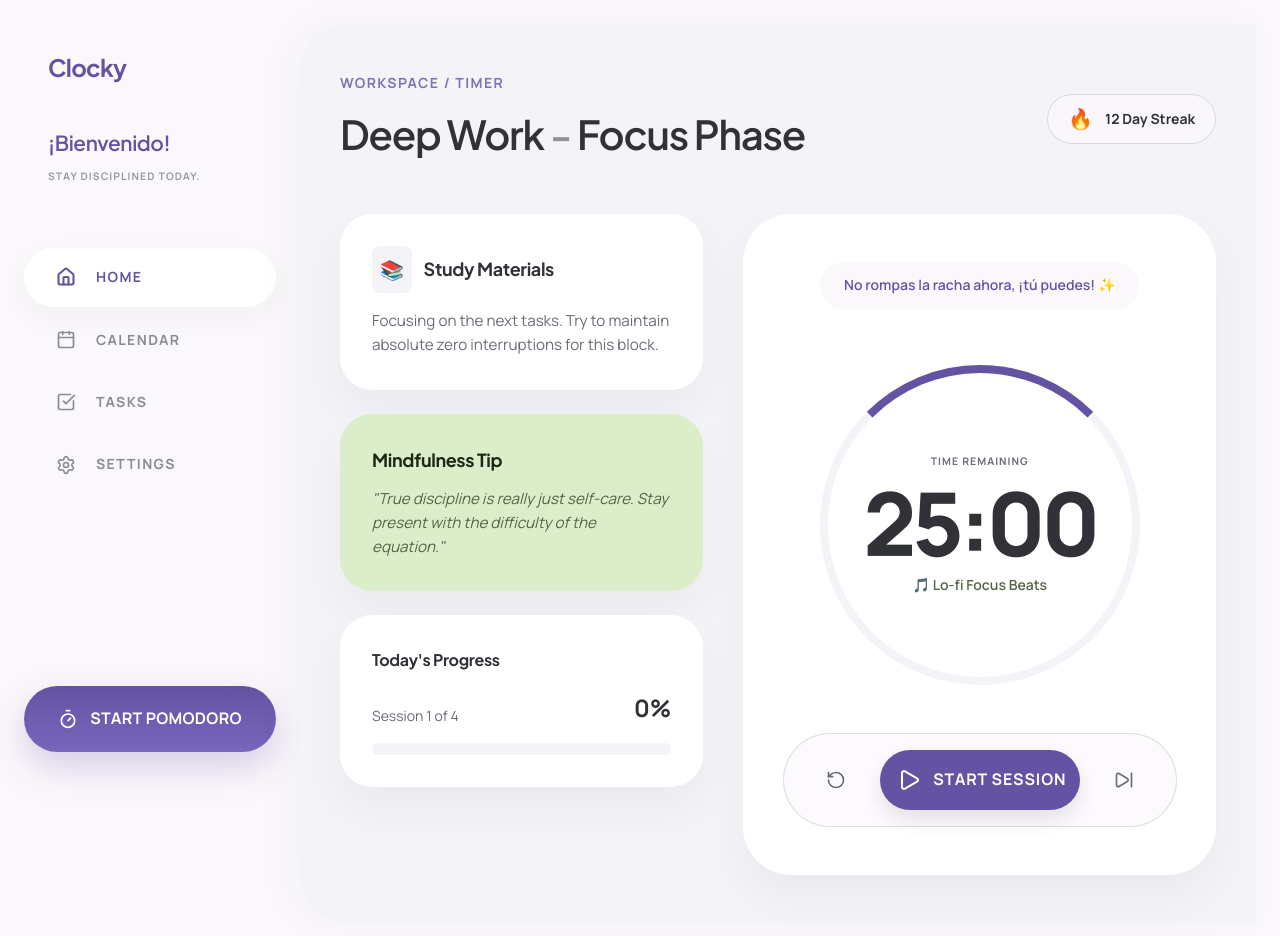
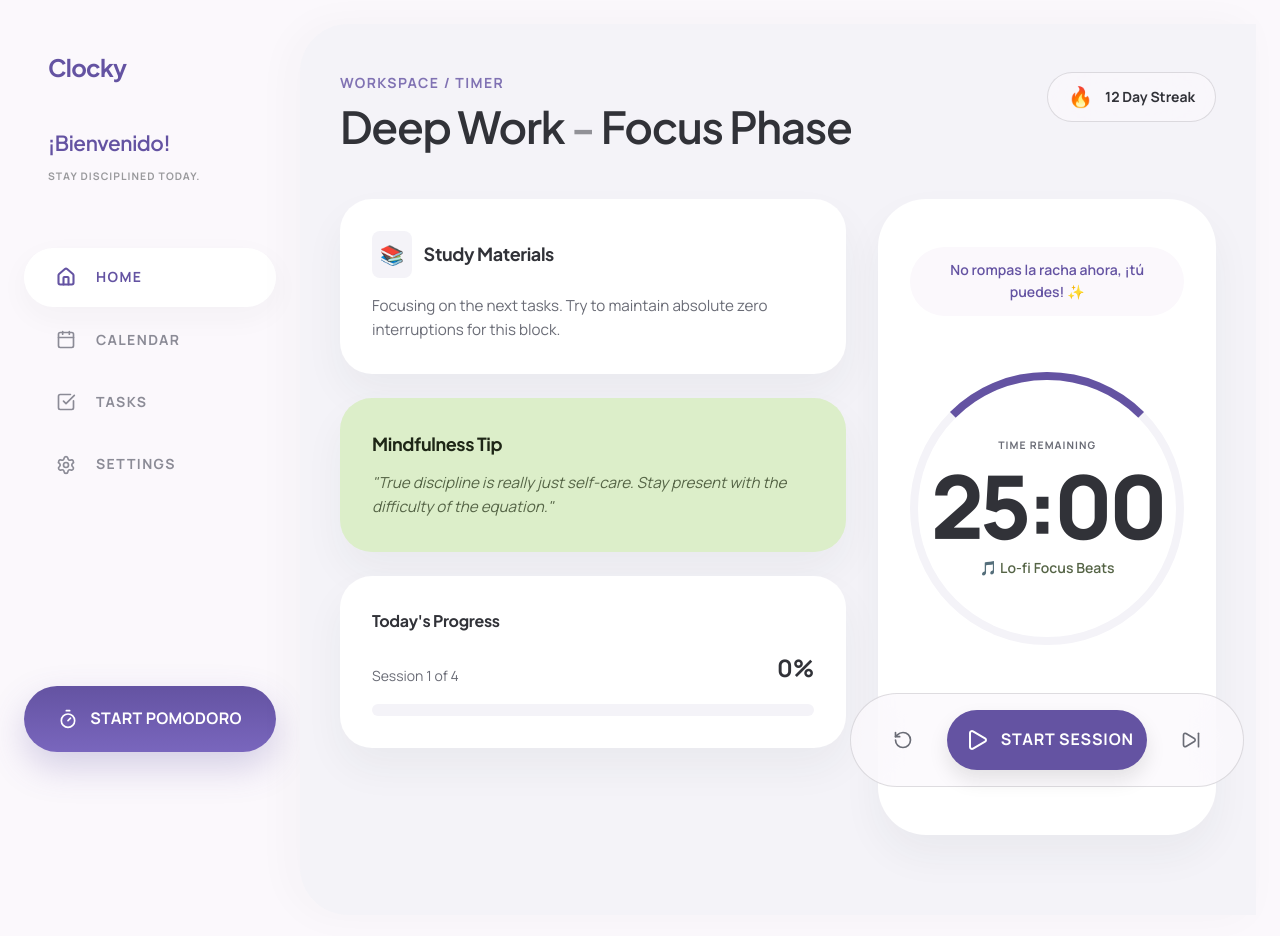
Before and after one commit to andres-pi/ai-pomodoro-planner, a Next.js app: page / in a window 1280 px wide. Shown: the top 936 px of the page. Built offline with nearby package versions, Linux system fonts and the light colour scheme; no server answers.

Commit message:
feat(mobile): responsive structure

```diff
--- a/src/app/globals.css
+++ b/src/app/globals.css
@@ -98,3 +98,112 @@ input[type=number]::-webkit-outer-spin-button {
 input[type=number] {
     -moz-appearance: textfield;
 }
+
+/* ========================================= */
+/* RESPONSIVE DESIGN (Media Queries)         */
+/* ========================================= */
+
+.app-layout {
+  display: flex;
+  min-height: 100vh;
+  background-color: var(--color-background);
+}
+
+.main-content {
+  flex: 1;
+  background-color: var(--color-surface-container-low);
+  border-top-left-radius: var(--radius-xl);
+  border-bottom-left-radius: var(--radius-xl);
+  margin: 1.5rem 1.5rem 1.5rem 0;
+  box-shadow: -10px 0 40px rgba(49, 50, 56, 0.03);
+  overflow-x: hidden;
+  overflow-y: auto;
+  position: relative;
+  padding-bottom: 2rem; /* Buffer bottom space */
+}
+
+.desktop-only { display: flex; }
+.mobile-only { display: none; }
+
+.responsive-grid {
+  display: grid;
+  gap: 2rem;
+  grid-template-columns: minmax(0, 1.5fr) minmax(0, 1fr);
+}
+
+.responsive-grid-equal {
+  display: grid;
+  gap: 2rem;
+  grid-template-columns: 1fr 1fr;
+}
+
+/* MOBILE AND TABLET SCREENS (< 1024px) */
+@media (max-width: 1024px) {
+  .responsive-grid, .responsive-grid-equal {
+      grid-template-columns: 1fr; /* Stack vertically */
+      gap: 1.5rem;
+  }
+}
+
+/* MOBILE PHONES (< 768px) */
+@media (max-width: 768px) {
+  .desktop-only { display: none !important; }
+  .mobile-only { display: flex !important; }
+
+  /* Transform layout from Row to Column */
+  .app-layout {
+    flex-direction: column;
+  }
+
+  /* Main View full width, removing borders and margins */
+  .main-content {
+    border-radius: 0;
+    margin: 0;
+    padding-bottom: 120px !important; /* Make room for bottom nav */
+  }
+
+  /* Bottom Navigation Overrides */
+  .sidebar-container {
+    position: fixed !important;
+    bottom: 0 !important;
+    top: auto !important;
+    left: 0 !important;
+    width: 100% !important;
+    height: 80px !important;
+    z-index: 100 !important;
+    flex-direction: row !important;
+    justify-content: space-evenly !important;
+    align-items: center !important;
+    background: var(--color-surface-container-lowest) !important;
+    border-top: 1px solid var(--color-outline-variant) !important;
+    padding: 0 1rem !important;
+    box-shadow: 0 -10px 30px rgba(49, 50, 56, 0.05) !important;
+  }
+
+  .nav-item-mobile {
+    flex-direction: column !important;
+    padding: 0.5rem !important;
+    gap: 0.25rem !important;
+    justify-content: center !important;
+    align-items: center !important;
+  }
+
+  .nav-item-mobile span {
+    font-size: 0.60rem !important; /* Smaller text for bottom bar */
+  }
+
+  .nav-item-mobile svg {
+    margin-bottom: 2px !important;
+  }
+
+  /* Padding in internal pages shrinks */
+  .mobile-p-1 {
+     padding: 1.5rem !important;
+  }
+  .mobile-gap-column {
+     flex-direction: column !important;
+  }
+
+  .mobile-order-1 { order: -1 !important; }
+  .mobile-order-2 { order: 1 !important; }
+}
--- a/src/app/layout.tsx
+++ b/src/app/layout.tsx
@@ -30,19 +30,9 @@ export default function RootLayout({
     <html lang="es">
       <body className={`${manrope.variable} ${plusJakarta.variable}`}>
         <Providers>
-          <div style={{ display: 'flex', minHeight: '100vh', backgroundColor: 'var(--color-background)' }}>
+          <div className="app-layout">
             <Sidebar />
-            <main style={{
-              flex: 1,
-              backgroundColor: 'var(--color-surface-container-low)',
-              borderTopLeftRadius: 'var(--radius-xl)',
-              borderBottomLeftRadius: 'var(--radius-xl)',
-              margin: '1.5rem 1.5rem 1.5rem 0',
-              boxShadow: '-10px 0 40px rgba(49, 50, 56, 0.03)',
-              overflowX: 'hidden',
-              overflowY: 'auto',
-              position: 'relative' // For absolute inner positioning if needed
-            }}>
+            <main className="main-content">
               {children}
             </main>
           </div>
--- a/src/app/page.tsx
+++ b/src/app/page.tsx
@@ -8,15 +8,15 @@ export default function Home() {
   const progressPercent = Math.min(100, Math.round(((currentSession - 1) / sessionsToLongBreak) * 100));
 
   return (
-    <div style={{ maxWidth: '1400px', margin: '0 auto', padding: '3rem 2.5rem' }}>
+    <div className="mobile-p-1" style={{ maxWidth: '1400px', margin: '0 auto', padding: '3rem 2.5rem' }}>
 
       {/* Header Area */}
-      <header style={{ display: 'flex', justifySelf: 'stretch', justifyContent: 'space-between', alignItems: 'center', marginBottom: '3rem' }}>
+      <header className="mobile-gap-column" style={{ display: 'flex', justifySelf: 'stretch', justifyContent: 'space-between', alignItems: 'flex-start', marginBottom: '3rem', flexWrap: 'wrap', gap: '1.5rem' }}>
         <div>
            <div className="text-label-disciplined" style={{ color: 'var(--color-primary)', opacity: 0.8, marginBottom: '0.5rem' }}>
              WORKSPACE / TIMER
            </div>
-           <h1 style={{ fontSize: '2.5rem', color: 'var(--color-on-surface)', letterSpacing: '-0.03em' }}>
+           <h1 style={{ fontSize: 'clamp(2rem, 8vw, 2.75rem)', color: 'var(--color-on-surface)', letterSpacing: '-0.03em', lineHeight: 1.1 }}>
              Deep Work <span style={{opacity:0.5}}>-</span> Focus Phase
            </h1>
         </div>
@@ -30,14 +30,10 @@ export default function Home() {
       </header>
 
       {/* Main Grid */}
-      <section style={{
-        display: 'grid',
-        gridTemplateColumns: '1fr 1.3fr',
-        gap: '2.5rem'
-      }}>
+      <section className="responsive-grid">
 
         {/* Left Column (Study Materials, tips, progress) */}
-        <div style={{ display: 'flex', flexDirection: 'column', gap: '1.5rem' }}>
+        <div className="mobile-order-2" style={{ display: 'flex', flexDirection: 'column', gap: '1.5rem' }}>
             <div className="shadow-ambient" style={{ backgroundColor: 'var(--color-surface-container-lowest)', borderRadius: 'var(--radius-lg)', padding: '2rem' }}>
                <h3 style={{ fontSize: '1.125rem', marginBottom: '1rem', display: 'flex', alignItems: 'center', gap: '0.75rem' }}>
                  <span style={{ background:'var(--color-surface-container-low)', padding:'0.5rem', borderRadius:'8px', fontSize: '1.2rem' }}>📚</span>
@@ -57,7 +53,7 @@ export default function Home() {
 
             <div className="shadow-ambient" style={{ backgroundColor: 'var(--color-surface-container-lowest)', borderRadius: 'var(--radius-lg)', padding: '2rem' }}>
                <h3 style={{ fontSize: '1rem', marginBottom: '1rem', fontWeight: 700 }}>Today's Progress</h3>
-               <div style={{ display: 'flex', justifyContent: 'space-between', alignItems: 'end' }}>
+               <div style={{ display: 'flex', justifyContent: 'space-between', alignItems: 'end', gap: '1rem', flexWrap: 'wrap' }}>
                  <span style={{ color: '#6A6C76', fontSize: '0.875rem' }}>Session {currentSession > sessionsToLongBreak ? sessionsToLongBreak : currentSession} of {sessionsToLongBreak}</span>
                  <span style={{ fontSize: '1.5rem', fontWeight: 700 }}>{progressPercent}%</span>
                </div>
@@ -68,7 +64,7 @@ export default function Home() {
         </div>
 
         {/* Right Column (The Timer) */}
-        <div>
+        <div className="mobile-order-1">
           <Timer />
         </div>
 
--- a/src/components/SettingsPanel.tsx
+++ b/src/components/SettingsPanel.tsx
@@ -105,12 +105,12 @@ export default function SettingsPanel() {
           </p>
         </div>
 
-        <div style={{ display: 'flex', gap: '1rem' }}>
+        <div className="mobile-gap-column" style={{ display: 'flex', gap: '1rem' }}>
           <InputField label="FOCUS TIME (MIN)" value={work} onChange={setWork} max={120} />
           <InputField label="SHORT BREAK (MIN)" value={short} onChange={setShort} max={30} />
         </div>
 
-        <div style={{ display: 'flex', gap: '1rem' }}>
+        <div className="mobile-gap-column" style={{ display: 'flex', gap: '1rem' }}>
           <InputField label="LONG BREAK (MIN)" value={long} onChange={setLong} max={60} />
           <InputField label="SESSIONS PER ROUND" value={sessions} onChange={setSessions} max={10} />
         </div>
@@ -182,7 +182,7 @@ export default function SettingsPanel() {
             <form onSubmit={handleAuthSubmit} style={{ display: 'flex', flexDirection: 'column', gap: '1rem' }}>
 
               {authMode === 'register' && (
-                <div style={{ display: 'flex', gap: '1rem' }}>
+                <div className="mobile-gap-column" style={{ display: 'flex', gap: '1rem' }}>
                   <div style={{ flex: 1, display: 'flex', flexDirection: 'column', gap: '0.25rem' }}>
                     <label className="text-label-disciplined" style={{ color: '#6A6C76', fontSize: '0.65rem' }}>NOMBRE</label>
                     <input type="text" value={firstName} onChange={(e) => setFirstName(e.target.value)} required placeholder="Jane" style={{ backgroundColor: 'var(--color-surface-container-high)', border: 'none', borderBottom: '2px solid transparent', borderRadius: 'var(--radius-md)', padding: '1rem', fontSize: '1rem', fontFamily: 'var(--font-body)', outline: 'none', transition: 'all 0.3s' }} onFocus={(e) => e.target.style.borderBottom = '2px solid var(--color-primary)'} onBlur={(e) => e.target.style.borderBottom = '2px solid transparent'} />
--- a/src/components/Timer.tsx
+++ b/src/components/Timer.tsx
@@ -44,7 +44,7 @@ export default function Timer() {
   };
 
   return (
-    <div className="shadow-ambient" style={{
+    <div className="shadow-ambient mobile-p-1" style={{
         backgroundColor: 'var(--color-surface-container-lowest)',
         borderRadius: 'var(--radius-xl)',
         padding: '3rem 2rem',
@@ -61,8 +61,9 @@ export default function Timer() {
           borderRadius: 'var(--radius-full)',
           marginBottom: '2rem',
           color: 'var(--color-primary)',
-          fontSize: '0.875rem',
-          fontWeight: 600
+          fontSize: 'clamp(0.75rem, 3vw, 0.875rem)',
+          fontWeight: 600,
+          textAlign: 'center'
       }}>
           No rompas la racha ahora, ¡tú puedes! ✨
       </div>
@@ -70,7 +71,7 @@ export default function Timer() {
       {/* Visual Clock Outline */}
       <div style={{
         position: 'relative',
-        width: '320px', height: '320px',
+        width: '100%', maxWidth: '320px', aspectRatio: '1 / 1',
         borderRadius: 'var(--radius-full)',
         display: 'flex', alignItems: 'center', justifyContent: 'center',
         margin: '1.5rem 0 3rem 0'
@@ -96,7 +97,7 @@ export default function Timer() {
 
         <div style={{ zIndex: 10, display: 'flex', flexDirection: 'column', alignItems: 'center' }}>
             <span className="text-label-disciplined" style={{ marginBottom: '0.5rem', color: '#6A6C76', fontSize: '0.65rem' }}>TIME REMAINING</span>
-            <span style={{ fontSize: '5.5rem', fontWeight: 800, letterSpacing: '-0.05em', color: 'var(--color-on-surface)', lineHeight: 1 }}>
+            <span style={{ fontSize: 'clamp(3.5rem, 15vw, 5.5rem)', fontWeight: 800, letterSpacing: '-0.05em', color: 'var(--color-on-surface)', lineHeight: 1 }}>
                 {formatTime(timeLeft)}
             </span>
             <div style={{ marginTop: '0.5rem', display: 'flex', alignItems: 'center', gap: '0.5rem', color: 'var(--color-secondary)', fontWeight: 600, fontSize: '0.875rem' }}>
@@ -107,8 +108,8 @@ export default function Timer() {
 
       {/* Controls Container using Glassmorphism pill embedded */}
       <div className="glass" style={{
-          display: 'flex', alignItems: 'center', gap: '1.5rem',
-          padding: '1rem 2rem', borderRadius: 'var(--radius-full)'
+          display: 'flex', alignItems: 'center', gap: 'clamp(0.5rem, 3vw, 1.5rem)',
+          padding: '1rem clamp(1rem, 4vw, 2rem)', borderRadius: 'var(--radius-full)'
       }}>
         <button
           onClick={() => {
@@ -125,7 +126,7 @@ export default function Timer() {
         <button
           onClick={toggleTimer}
           style={{
-            width: '200px', height: '60px', borderRadius: 'var(--radius-full)',
+            width: 'clamp(140px, 45vw, 200px)', height: '60px', borderRadius: 'var(--radius-full)',
             backgroundColor: getPhaseColor(), color: 'white',
             display: 'flex', alignItems: 'center', justifyContent: 'center', gap: '0.75rem',
             boxShadow: '0 10px 20px rgba(0,0,0,0.1)',
```
Also changed, not shown: src/app/calendar/page.tsx (+16 -16 lines), src/app/tasks/page.tsx (+4 -4 lines), src/components/Sidebar.tsx (+7 -5 lines).
